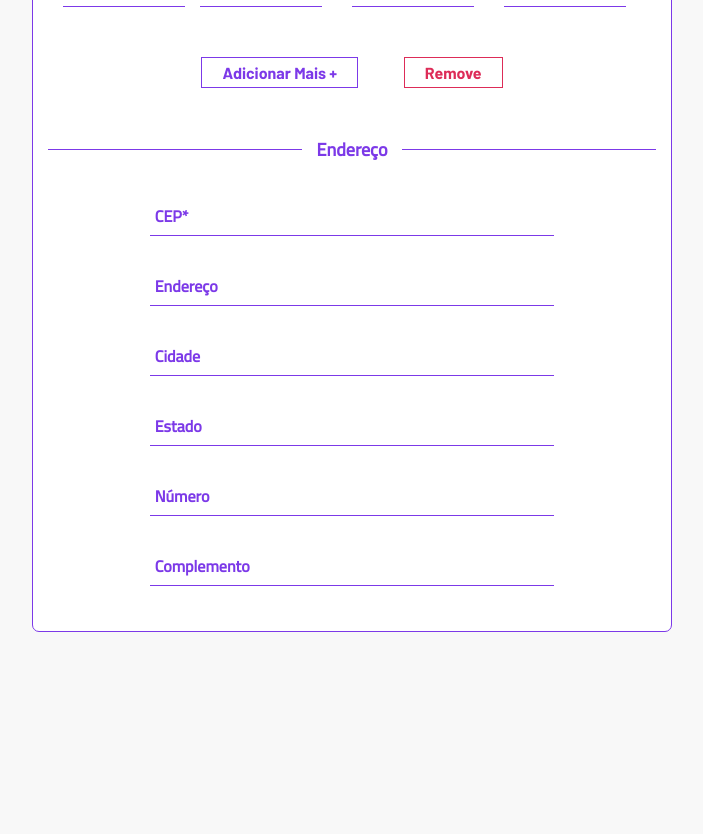
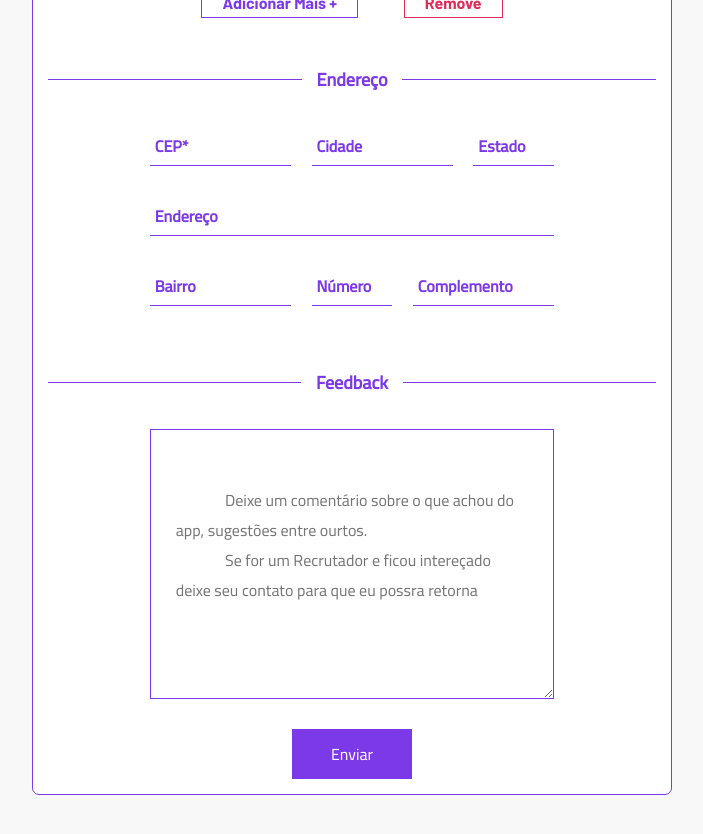
Before and after one commit to RenanMarx144/formulario, a React (Create React App) app: page /formulario in a window 1280 px wide. Shown: the part 520-1354 px from the top of the page, without its empty margins (288-991 px from the left). Before the commit the page ends 1252 px from the top, so only its background shows below. Built offline with nearby package versions, Linux system fonts and the light colour scheme; a web font is replaced by a local one.

Commit message:
envio do formulário

```diff
--- a/package.json
+++ b/package.json
@@ -16,14 +16,17 @@
     "@types/node": "^16.11.36",
     "@types/react": "^18.0.9",
     "@types/react-dom": "^18.0.4",
+    "@types/react-input-mask": "^3.0.1",
     "@types/react-router": "^5.1.18",
     "@types/react-router-dom": "^5.3.3",
     "babel-plugin-macros": "^3.1.0",
+    "cep-promise": "^4.1.2",
     "firebase": "^9.8.1",
     "node-sass": "^5.0.0",
     "react": "^18.1.0",
     "react-append-to-body": "^2.0.26",
     "react-dom": "^18.1.0",
+    "react-input-mask": "^2.0.4",
     "react-router": "^6.3.0",
     "react-scripts": "5.0.1",
     "remask": "0.1.0-alpha.5",
--- a/src/components/telefone/index.tsx
+++ b/src/components/telefone/index.tsx
@@ -15,7 +15,7 @@ export function Telefone(props: TelProps) {
   return (
     <div className="from-group_tel tel" data-tel={props.count}>
       <select name="tipo[]">
-        <option value="">Selecione tipo de Número</option>
+        <option value="">Tipo de Número</option>
         <option value="0">Celular</option>
         <option value="1">Telefone</option>
         <option value="2">Empresarial</option>
--- a/src/pages/Formulario.tsx
+++ b/src/pages/Formulario.tsx
@@ -1,14 +1,118 @@
 import '../style/formulario.scss';
-import React, { useState } from "react";
+import React, { FormEvent, useState, useEffect } from "react";
 import { Telefone } from '../components/telefone';
 import { IndexKind } from 'typescript';
-
+import InputMask from "react-input-mask";
+import { db, ref, set, get } from "../services/firebase";
+import cep from 'cep-promise'
 type add = {
   value: number
 }
+type endereco = {
+  city: String,
+  neighborhood: String,
+  state: String,
+  street: String
+}
+
+export function Formulario() {
+  function validarCNPJ(cnpj: any) {
+
+    cnpj = cnpj.replace(/[^\d]+/g, '');
+
+    if (cnpj == '') return false;
+
+    if (cnpj.length != 14)
+      return false;
+
+    // Elimina CNPJs invalidos conhecidos
+    if (cnpj == "00000000000000" ||
+      cnpj == "11111111111111" ||
+      cnpj == "22222222222222" ||
+      cnpj == "33333333333333" ||
+      cnpj == "44444444444444" ||
+      cnpj == "55555555555555" ||
+      cnpj == "66666666666666" ||
+      cnpj == "77777777777777" ||
+      cnpj == "88888888888888" ||
+      cnpj == "99999999999999")
+      return false;
+
+    // Valida DVs
+    var tamanho = cnpj.length - 2
+    var numeros = cnpj.substring(0, tamanho);
+    var digitos = cnpj.substring(tamanho);
+    var soma = 0;
+    var pos = tamanho - 7;
+    for (i = tamanho; i >= 1; i--) {
+      soma += numeros.charAt(tamanho - i) * pos--;
+      if (pos < 2)
+        pos = 9;
+    }
+    var resultado = soma % 11 < 2 ? 0 : 11 - soma % 11;
+    if (resultado != digitos.charAt(0))
+      return false;
+
+    tamanho = tamanho + 1;
+    numeros = cnpj.substring(0, tamanho);
+    soma = 0;
+    pos = tamanho - 7;
+    for (var i = tamanho; i >= 1; i--) {
+      soma += numeros.charAt(tamanho - i) * pos--;
+      if (pos < 2)
+        pos = 9;
+    }
+    resultado = soma % 11 < 2 ? 0 : 11 - soma % 11;
+    if (resultado != digitos.charAt(1))
+      return false;
+
+    return true;
+  }
+  function isValidCPF(cpf: string) {
+    if (typeof cpf !== "string") return false
+    cpf = cpf.replace(/[\s.-]*/igm, '')
+    if (
+      !cpf ||
+      cpf.length != 11 ||
+      cpf == "00000000000" ||
+      cpf == "11111111111" ||
+      cpf == "22222222222" ||
+      cpf == "33333333333" ||
+      cpf == "44444444444" ||
+      cpf == "55555555555" ||
+      cpf == "66666666666" ||
+      cpf == "77777777777" ||
+      cpf == "88888888888" ||
+      cpf == "99999999999"
+    ) {
+      return false
+    }
+    var soma = 0
+    var resto
+    for (var i = 1; i <= 9; i++)
+      soma = soma + parseInt(cpf.substring(i - 1, i)) * (11 - i)
+    resto = (soma * 10) % 11
+    if ((resto == 10) || (resto == 11)) resto = 0
+    if (resto != parseInt(cpf.substring(9, 10))) return false
+    soma = 0
+    for (var i = 1; i <= 10; i++)
+      soma = soma + parseInt(cpf.substring(i - 1, i)) * (12 - i)
+    resto = (soma * 10) % 11
+    if ((resto == 10) || (resto == 11)) resto = 0
+    if (resto != parseInt(cpf.substring(10, 11))) return false
+    return true
+  }
+  const [endereco, setEndereco] = useState<endereco>(
+    {
+      city: '',
+      neighborhood: '',
+      state: '',
+      street: ''
+    }
+  )
 
 
-export function Formulario() {
+
   function useForm(initValues: {}) {
     const [values, setValues] = useState(initValues)
     function handcheng(e: React.ChangeEvent<HTMLInputElement>) {
@@ -20,20 +124,127 @@ export function Formulario() {
         }
       )
 
+
     }
     return {
       values, handcheng
     }
 
   }
+
   const form: any = useForm({
     initValues: {
-      useName: 'eu',
-      useCPF: 'qw'
+      useName: '',
+      useCPF: '',
+      useCNPJ: '',
+      useEmpresa: '',
+      city: '',
+      street: '',
+      state: '',
+      complemento: '',
+      numero: '',
+      neighborhood: '',
+      cep: '',
+      useEmail: ''
     }
   })
 
+  async function cepChange(e: React.ChangeEvent<HTMLInputElement>) {
+    form.values.cep = e.target.value
+    var unmask = e.target.value
+    var cp = unmask.replace(/[^0-9]/g, '')
+    if (cp.length > 7) {
+      await cep(cp).then((values: any) => {
+        console.log(values);
+        setEndereco({
+          city: values.city,
+          neighborhood: values.neighborhood,
+          state: values.state,
+          street: values.street
+        })
+        // document.querySelector('#complemento').
 
+        form.values.city = values.city.toString()
+        form.values.neighborhood = values.neighborhood.toString()
+        form.values.state = values.state.toString()
+        form.values.street = values.street.toString()
+      });
+      // console.log(endereco);
+    }
+
+  }
+  const [errors, setErrors] = useState({
+    useName: '',
+    useCPF: '',
+    useCNPJ: '',
+    useEmail: ''
+  })
+
+  var validateTrue: boolean = true
+  function validate(values: any) {
+
+    validateTrue = true
+    var errors = {
+      useName: '',
+      useCPF: '',
+      useCNPJ: '',
+      useEmail: ''
+    }
+    if (values.useCPF != undefined) {
+      values.useCPF = values.useCPF != '' ? values.useCPF.replace(/[^0-9]/g, '') : ''
+    }
+    if (values.useCNPJ != undefined) {
+      values.useCNPJ = values.useCNPJ != '' ? values.useCNPJ.replace(/[^0-9]/g, '') : ''
+    }
+    // console.log(values);
+
+    if (values.useName == '' || values.useName == undefined) {
+      validateTrue = false
+      errors.useName = 'Campo Obrigatório'
+    }
+
+    if (values.useEmail == '' || values.useEmail == undefined) {
+      validateTrue = false
+      errors.useEmail = 'Campo Obrigatório'
+    }
+    if (values.useCPF == '' || values.useCPF == undefined) {
+      if (values.useCNPJ == undefined || values.useCNPJ == '') {
+        errors.useCPF = 'Campo Obrigatório'
+        validateTrue = false
+      }
+    }
+    if (values.useCNPJ == '' || values.useCNPJ == undefined) {
+      if (values.useCPF === '' || values.useCPF === undefined) {
+        errors.useCNPJ = 'Campo Obrigatório'
+        validateTrue = false
+      }
+    }
+
+    if (values.useEmail != undefined) {
+      if (!values.useEmail.includes('@')) {
+        errors.useEmail = 'E-mail Inválido'
+        validateTrue = false
+      }
+    }
+
+    if (values.useCPF != undefined && values.useCPF != '') {
+      if (!isValidCPF(values.useCPF)) {
+        errors.useCPF = 'CPF Inválido'
+        validateTrue = false
+      }
+
+
+    }
+    if (values.useCNPJ != undefined && values.useCNPJ != '') {
+      if (!validarCNPJ(values.useCNPJ)) {
+        errors.useCNPJ = 'CNPJ Inválido'
+        validateTrue = false
+      }
+    }
+
+
+    return errors
+  }
 
   const [counte, setstate] = useState(1)
   const [st, setsst] = useState(-1)
@@ -54,8 +265,8 @@ export function Formulario() {
     await setstate(counte + 1)
     await setAddMore(teste)
     await setsst(st + 1)
-    await console.log(st);
-    await console.log(addMore);
+    // await console.log(st);
+    // await console.log(addMore);
 
   }
   async function remove(e: any, id: IndexKind) {
@@ -64,27 +275,66 @@ export function Formulario() {
 
       await setsst(st - 1)
       await addMore.splice(id)
-      await console.log(addMore);
-      await console.log(st);
+      // await console.log(addMore);
+      // await console.log(st);
       await setAddMore(addMore)
       await setstate(counte + -1)
     }
   }
+
+  function handleSaveForm(event: FormEvent) {
+    event.preventDefault()
+    setErrors(validate(form.values))
+
+    if (validateTrue) {
+      get(ref(db, 'users/' + form.values.useCPF)).then((result) => {
+        if (result.exists()) {
+          var errorss: any = { ...errors };
+          errorss.useCPF = 'CPF já Cadastrado'
+          validateTrue = false
+          console.log(errorss);
+          setErrors(errorss);
+        } else {
+          var email = 'asdasd'
+          var imageUrl = 'asdasd'
+          var userId
+          delete form.values.initValues
+          console.log(form.values);
+          if (form.values.useCPF != '') {
+            delete form.values.useEmpresa
+            delete form.values.useCNPJ
+            userId = form.values.useCPF
+          } else {
+            userId = form.values.useCNPJ
+            delete form.values.useCPF
+          }
+
+
+          set(ref(db, 'users/' + userId), {
+            ...form.values
+
+            // profile_picture : imageUrl
+          });
+        }
+      });
+
+      // db
+    }
+  }
   return (
     <div id="form">
-      <form>
+      <form method='POST' onSubmit={handleSaveForm}>
         <fieldset className="f1">
           <legend>Dados de pré cadastro</legend>
           <div className="from-group">
-            <input type="text" placeholder="Nome*" name="useName" value={form.values.useName} onChange={form.handcheng} />
+            <input type="text" id='useName' placeholder="Nome*" name="useName" value={form.values.useName} onChange={form.handcheng} />
+            {errors.useName != '' ? <span className='span'>{errors.useName}</span> : ''}
           </div>
           <div className="from-group">
-            <input type="email" placeholder="E-mail*" name="email" />
+            <input type="email" id='useEmail' placeholder="E-mail*" name="useEmail" value={form.values.useEmail} onChange={form.handcheng} />
+            {errors.useEmail != '' ? <span className='span'>{errors.useEmail}</span> : ''}
           </div>
-          <div className="from-group">
-            <label htmlFor="foto" className='btn-foto'>Foto</label>
-            <input type="file" placeholder="Foto" name="email" id="foto" />
-          </div>
+
         </fieldset>
         <fieldset className="f2">
           <legend>Dados Fiscos ou Jurídicos</legend>
@@ -109,13 +359,15 @@ export function Formulario() {
             }} style={{ color: color2 }}>CNPJ</button>
           </div>
           <div className={cpf}>
-            <input type="text" placeholder="CPF*" name="useCPF" id='cpf' value={form.values.useCPF} onChange={form.handcheng} />
+            <InputMask mask="999.999.999-99" type="text" placeholder="CPF*" name="useCPF" id='cpf' value={form.values.useCPF} onChange={form.handcheng} />
+            {errors.useCPF != '' ? <span className='span'>{errors.useCPF}</span> : ''}
           </div>
           <div className={cnpj}>
-            <input type="text" placeholder="CNPJ*" name="cnpj" id='cnpj' />
+            <InputMask mask="99.999.999/9999-99" type="text" placeholder="CNPJ*" name="useCNPJ" id='cnpj' value={form.values.useCNPJ} onChange={form.handcheng} />
+            {errors.useCNPJ != '' ? <span className='span'>{errors.useCNPJ}</span> : ''}
           </div>
           <div className={cnpj}>
-            <input type="text" placeholder="Nome da Empresa" name="empresa" />
+            <input type="text" placeholder="Nome da Empresa" name="useEmpresa" value={form.values.useEmpresa} onChange={form.handcheng} />
           </div>
         </fieldset>
         <fieldset className="f3">
@@ -123,12 +375,12 @@ export function Formulario() {
           <div id="row_tel">
             <div className="from-group_tel tel" date-tel={1}>
               <select name="tipo[]">
-                <option value="">Selecione tipo de Número</option>
+                <option value="">Tipo de Número</option>
                 <option value="0">Celular</option>
                 <option value="1">Telefone</option>
                 <option value="2">Empresarial</option>
               </select>
-              <input type="tel" placeholder="Telefone" name="tel[]" />
+              <InputMask mask="(99) 99999-9999" type="tel" placeholder="Telefone" name="tel[]" />
               <input type="tel" placeholder="Ramal" name="ramal[]" id="ramal" />
               <input type="text" placeholder="Nome para contato" name="contato[]" />
 
@@ -152,24 +404,38 @@ export function Formulario() {
         <fieldset className="f4">
           <legend>Endereço</legend>
           <div className="from-group">
-            <input type="text" placeholder="CEP*" name="cep" />
+            <div className="d-flex">
+              <InputMask mask="99999-999" type="text" placeholder="CEP*" name="cep" id='cep' value={form.values.cep} onChange={cepChange} />
+              <input type="text" placeholder="Cidade" name="cidade" id='city' value={form.values.city} onChange={form.handcheng} />
+              <input type="text" placeholder="Estado" name="estado" id='state' value={form.values.state} onChange={form.handcheng} />
+            </div>
           </div>
           <div className="from-group">
-            <input type="text" placeholder="Endereço" name="rua" />
+            <input type="text" placeholder="Endereço" name="rua" id='street' value={form.values.street} onChange={form.handcheng} />
           </div>
           <div className="from-group">
-            <input type="text" placeholder="Cidade" name="cidade" />
+            <div className="d-flex">
+              <input type="text" placeholder="Bairro" name="bairro" id='neighborhood' value={form.values.neighborhood} onChange={form.handcheng} />
+              <input type="text" placeholder="Número" name="numero" id='num' value={form.values.numero} onChange={form.handcheng} />
+              <input type="text" placeholder="Complemento" name="complemento" id='complemento' value={form.values.complemento} onChange={form.handcheng} />
+            </div>
           </div>
+
+        </fieldset>
+        <fieldset className='f4'>
+          <legend>
+            Feedback
+          </legend>
           <div className="from-group">
-            <input type="text" placeholder="Estado" name="estado" />
-          </div>
-          <div className="from-group">
-            <input type="text" placeholder="Número" name="numero" />
-          </div>
-          <div className="from-group">
-            <input type="text" placeholder="Complemento" name="complemento" />
+            <textarea name="obs" id="obs" placeholder='
+              Deixe um comentário sobre o que achou do app, sugestões entre ourtos.
+              Se for um Recrutador e ficou intereçado deixe seu contato para que eu possra retorna
+              '></textarea>
           </div>
         </fieldset>
+        <div className='d-flex'>
+          <button type='submit' className='enviar'>Enviar</button>
+        </div>
       </form>
     </div>
   )
--- a/src/pages/home.tsx
+++ b/src/pages/home.tsx
@@ -18,6 +18,8 @@ export function Home() {
         Sempre que tenho uma entrevista vejo que os teste principalemente para front end é a criação
         de um formúlario então resolvi criar um prejeto em react já aprensetando essa habilidade
         </p>
+        <p>Tel: 11 98158-9854</p>
+        <p>Zap: 11 96526-5705</p>
         </div>
       </aside>
       <main>
--- a/src/style/formulario.scss
+++ b/src/style/formulario.scss
@@ -34,6 +34,10 @@
     padding: 0 15%;
     margin: 15px 0;
     display: flex;
+    flex-direction: column;
+  }
+  span{
+    color: #dd2c58;
   }
   legend {
     padding: 0 15px;
@@ -78,6 +82,17 @@
       color: #7c39e8;
       font: 700 16px "Barlow" sans-serif;
     }
+  }
+  #city,#cep,#neighborhood{
+    width: 35%;
+    margin-right: 5%;
+  }
+  #state,#num{
+    width: 20%;
+  }
+  #complemento{
+    width: 35%;
+    margin-left: 5%;
   }
   input[type="file"] {
     border: 1px solid #7c39e8;
@@ -168,4 +183,33 @@
   .d-none{
     display: none;
   }
+  .enviar{
+    background-color: #7c39e8;
+    color: white;
+    width: 120px;
+    height: 50px;
+    display: flex;
+    justify-content: center;
+    align-items: center;
+    margin: 0 auto;
+    cursor: pointer;
+    transition: all 0.4s ease;
+    &:hover{
+      filter: brightness(0.7);
+    }
+  }
 }
+textarea{
+  width: 100%;
+  height: 270px;
+  outline: none;
+  border: 1px solid #7c39e8;
+  padding: 25px;
+  &::-webkit-scrollbar{
+    width: 5px;
+  }
+  &::-webkit-scrollbar-thumb {
+    background-color: #7c39e8;
+    border-radius: 5px;
+  }
+}
--- a/src/style/global.scss
+++ b/src/style/global.scss
@@ -25,3 +25,8 @@ p{
   margin: 0;
   line-height: 24px;
 }
+.d-flex{
+  display: flex;
+  flex-wrap: wrap;
+  width: 100%;
+}
```
Also changed, not shown: src/services/firebase.ts (+5 -2 lines), 1 other file (tests, documents, lock files or other folders).
